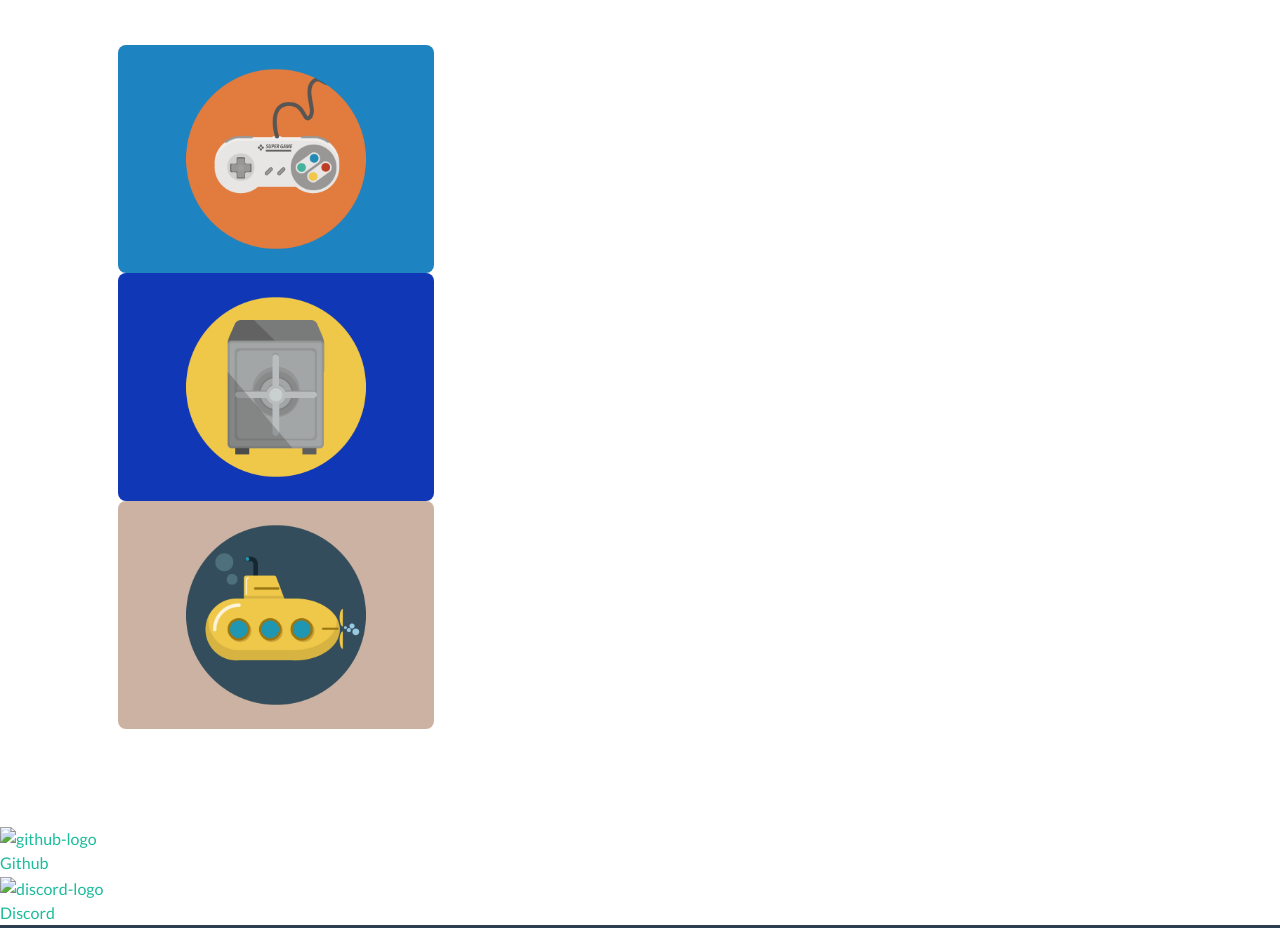
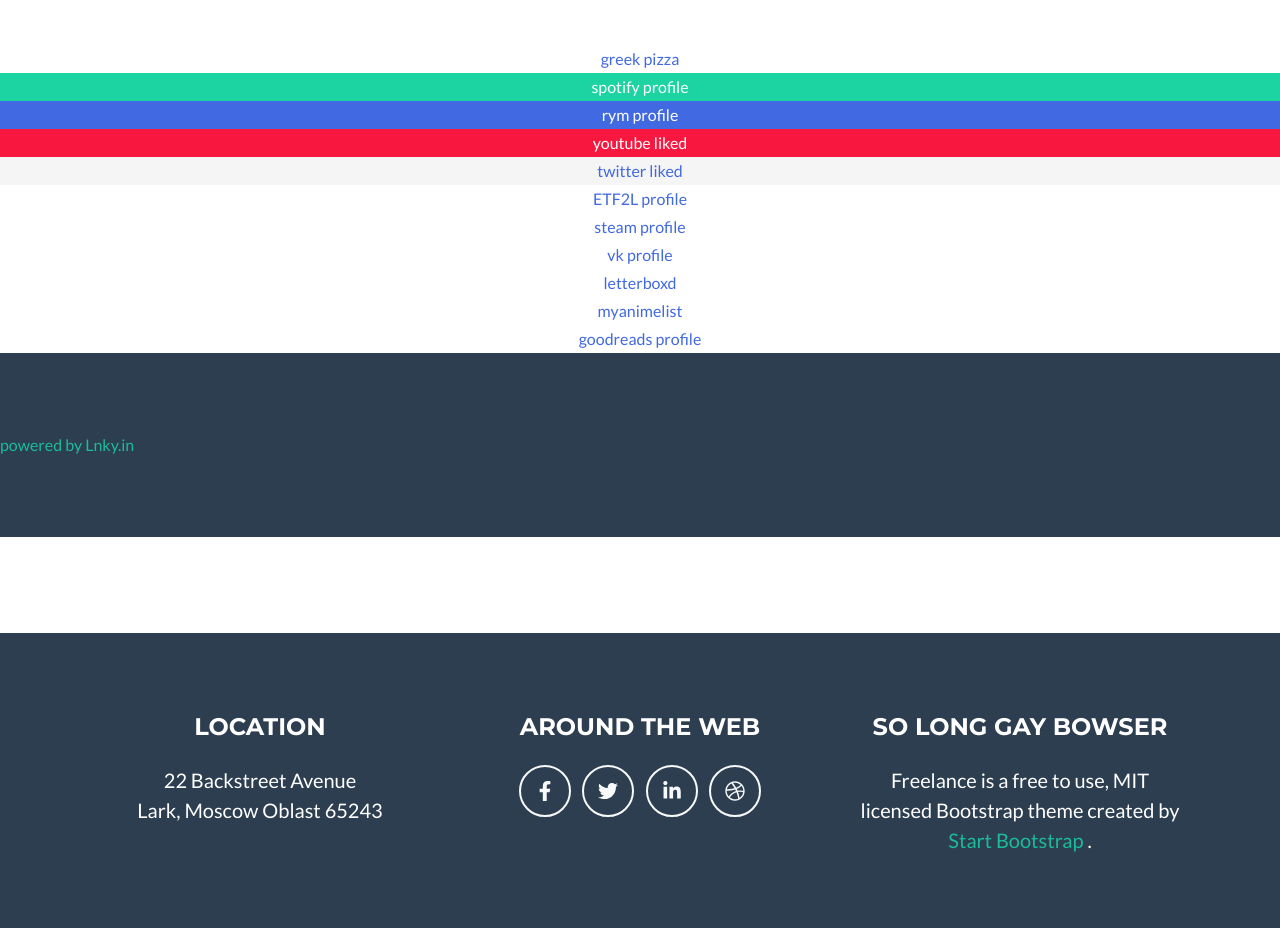
Before and after one commit to baselball/baselball.github.io, a plain HTML site: page index.html in a window 1280 px wide. Shown: the part 4197-5125 px from the top of the page. Drawn offline with nearby package versions, Linux system fonts and the light colour scheme.

Commit message:
Commit 3
lnky html things tested - LINKS

```diff
--- a/index.html
+++ b/index.html
@@ -235,45 +235,134 @@
                         </div>
                     </div>
                     <!-- Portfolio Item 4-->
-                    <div class="col-md-6 col-lg-4 mb-5 mb-lg-0">
-                        <div class="portfolio-item mx-auto" data-toggle="modal" data-target="#portfolioModal4">
-                            <div class="portfolio-item-caption d-flex align-items-center justify-content-center h-100 w-100">
-                                <div class="portfolio-item-caption-content text-center text-white"><i class="fas fa-plus fa-3x"></i></div>
-                            </div>
-                            <img class="img-fluid" src="assets/img/portfolio/game.png" alt="" />
-                        </div>
-                    </div>
-                    <!-- Portfolio Item 5-->
-                    <div class="col-md-6 col-lg-4 mb-5 mb-md-0">
-                        <div class="portfolio-item mx-auto" data-toggle="modal" data-target="#portfolioModal5">
-                            <div class="portfolio-item-caption d-flex align-items-center justify-content-center h-100 w-100">
-                                <div class="portfolio-item-caption-content text-center text-white"><i class="fas fa-plus fa-3x"></i></div>
-                            </div>
-                            <img class="img-fluid" src="assets/img/portfolio/safe.png" alt="" />
-                        </div>
-                    </div>
-                    <!-- Portfolio Item 6-->
-                    <div class="col-md-6 col-lg-4">
-                        <div class="portfolio-item mx-auto" data-toggle="modal" data-target="#portfolioModal6">
-                            <div class="portfolio-item-caption d-flex align-items-center justify-content-center h-100 w-100">
-                                <div class="portfolio-item-caption-content text-center text-white"><i class="fas fa-plus fa-3x"></i></div>
-                            </div>
-                            <img class="img-fluid" src="assets/img/portfolio/submarine.png" alt="" />
-                        </div>
+                   </div>
+
+<div class="user-links">
+  <div id="items" data-url="/sort">
+      <div class="item-control">
+
+  	<div class="item item-item">
+	    <a attributes="href" target="_blank" href="https://www.urbandictionary.com/define.php?term=greek+pizza">
+	      <div style="background: #FFFFFF; color: #4169E1; border: 2px solid #FFFFFF;" class="link link-profile round-button text-center transparent-true">
+	        greek pizza
+	      </div>
+</a>	  </div>
+  </div>
+
+  <div class="item-control">
+
+  	<div class="item item-item">
+	    <a attributes="href" target="_blank" href="https://open.spotify.com/user/andlestine?si=bvcunFk6RCuUg4DWu5XPHw">
+	      <div style="background: #1CD3A2; color: #FFFFFF; border: 2px solid #1CD3A2;" class="link link-profile round-button text-center transparent-true">
+	        spotify profile
+	      </div>
+</a>	  </div>
+  </div>
+
+  <div class="item-control">
+
+  	<div class="item item-item">
+	    <a attributes="href" target="_blank" href="https://rateyourmusic.com/~kevdstay">
+	      <div style="background: #4169E1; color: #FFFFFF; border: 2px solid #4169E1;" class="link link-profile round-button text-center transparent-true">
+	        rym profile
+	      </div>
+</a>	  </div>
+  </div>
+
+  <div class="item-control">
+
+  	<div class="item item-item">
+	    <a attributes="href" target="_blank" href="https://www.youtube.com/playlist?list=LLJ3XkfM0tZs8BqUJ7qs5eLA">
+	      <div style="background: #F8173E; color: #FFFFFF; border: 2px solid #F8173E;" class="link link-profile round-button text-center transparent-true">
+	        youtube liked
+	      </div>
+</a>	  </div>
+  </div>
+
+  <div class="item-control">
+
+  	<div class="item item-item">
+	    <a attributes="href" target="_blank" href="https://twitter.com/kevdstay/likes">
+	      <div style="background: #f5f5f5; color: #4169E1; border: 2px solid #f5f5f5;" class="link link-profile round-button text-center transparent-true">
+	        twitter liked
+	      </div>
+</a>	  </div>
+  </div>
+
+  <div class="item-control">
+
+  	<div class="item item-item">
+	    <a attributes="href" target="_blank" href="http://etf2l.org/forum/user/114383/">
+	      <div style="background: #FFFFFF; color: #4169E1; border: 2px solid #FFFFFF;" class="link link-profile round-button text-center transparent-true">
+	        ETF2L profile
+	      </div>
+</a>	  </div>
+  </div>
+
+  <div class="item-control">
+
+  	<div class="item item-item">
+	    <a attributes="href" target="_blank" href="https://steamcommunity.com/id/mandamage/">
+	      <div style="background: #FFFFFF; color: #4169E1; border: 2px solid #FFFFFF;" class="link link-profile round-button text-center transparent-true">
+	        steam profile
+	      </div>
+</a>	  </div>
+  </div>
+
+  <div class="item-control">
+
+  	<div class="item item-item">
+	    <a attributes="href" target="_blank" href="https://vk.com/mandamage">
+	      <div style="background: #FFFFFF; color: #4169E1; border: 2px solid #FFFFFF;" class="link link-profile round-button text-center transparent-true">
+	        vk profile
+	      </div>
+</a>	  </div>
+  </div>
+
+  <div class="item-control">
+
+  	<div class="item item-item">
+	    <a attributes="href" target="_blank" href="https://letterboxd.com/bigmccute69/watchlist/">
+	      <div style="background: #FFFFFF; color: #4169E1; border: 2px solid #FFFFFF;" class="link link-profile round-button text-center transparent-true">
+	        letterboxd
+	      </div>
+</a>	  </div>
+  </div>
+
+  <div class="item-control">
+
+  	<div class="item item-item">
+	    <a attributes="href" target="_blank" href="https://myanimelist.net/animelist/BigMcCute69">
+	      <div style="background: #FFFFFF; color: #4169E1; border: 2px solid #FFFFFF;" class="link link-profile round-button text-center transparent-true">
+	        myanimelist
+	      </div>
+</a>	  </div>
+  </div>
+
+  <div class="item-control">
+
+  	<div class="item item-item">
+	    <a attributes="href" target="_blank" href="https://www.goodreads.com/user/show/108386170-kevin">
+	      <div style="background: #FFFFFF; color: #4169E1; border: 2px solid #FFFFFF;" class="link link-profile round-button text-center transparent-true">
+	        goodreads profile
+	      </div>
+</a>	  </div>
+  </div>
+
+
+  </div>
+</div>
+    </div>
+    <div class="footer">
+      <div class="footer-title"><a class="underline" href="/">powered by Lnky.in</a></div>
+    </div>
+  </body>
+</html>
+
                     </div>
                 </div>
             </div>
         </section>
-
-			<!-- row -->
-
-
-		<div class="grid-item">
-			<a href="https://github.com/FireStarW"><img src="img/logos/github.png" alt="github-logo" class="img-logo"><div class="text-logo">Github</div></a>
-		</div>
-		<div class="grid-item">
-			<a href="https://discord.gg/MeWgE3d"><img src="img/logos/discord.png" alt="discord-logo" class="img-logo"><div class="text-logo">Discord</div></a>
-		</div>
 
             </div>
         </section>
```
